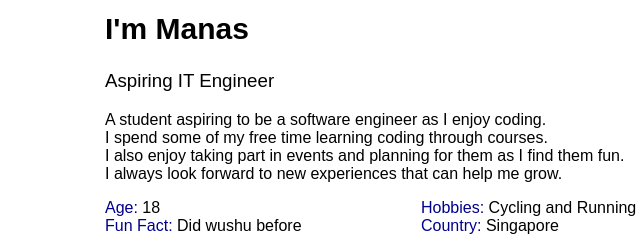
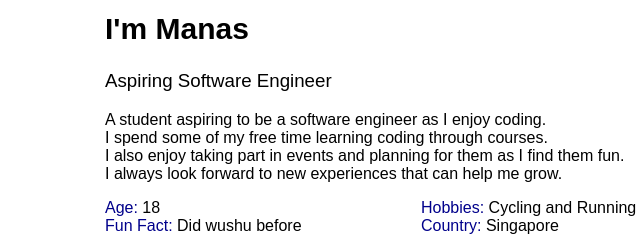
Before and after one commit to manAs3345/manas-bajaj, a plain HTML site: page about_me.html in a window 1280 px wide. Shown: the part 256-506 px from the top of the page, 535-1175 px from the left. Drawn offline with Linux system fonts and the light colour scheme; a web font is replaced by a local one.

Commit message:
Add files via upload

```diff
--- a/about_me.html
+++ b/about_me.html
@@ -32,7 +32,7 @@
             </div>
             <div class="introduction-container-2">
                 <h1 class = "introduction-name-heading">I'm Manas</h1>
-                <h3>Aspiring IT Engineer</h3>
+                <h3>Aspiring Software Engineer</h3>
                 <p>
                     A student aspiring to be a software engineer as I enjoy coding. <br>
                     I spend some of my free time learning coding through courses. <br>
```
